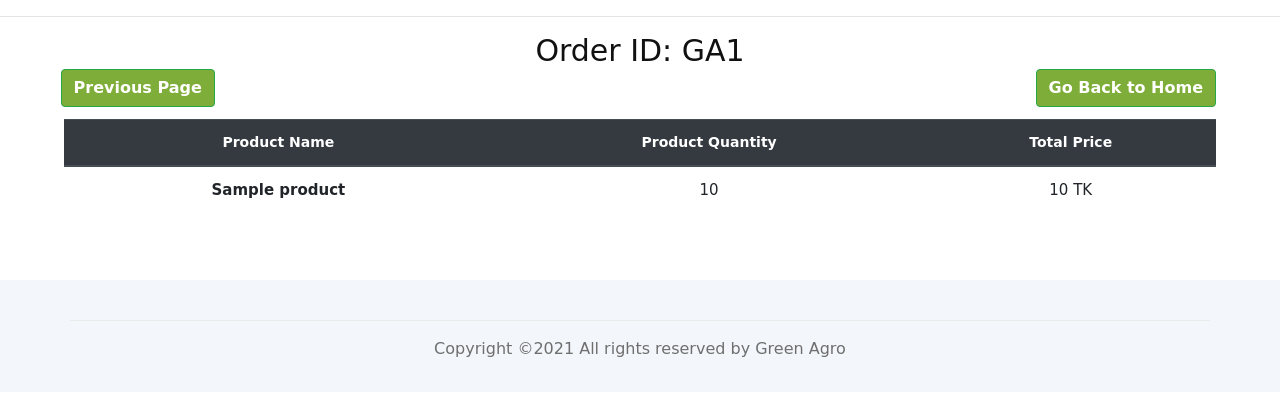
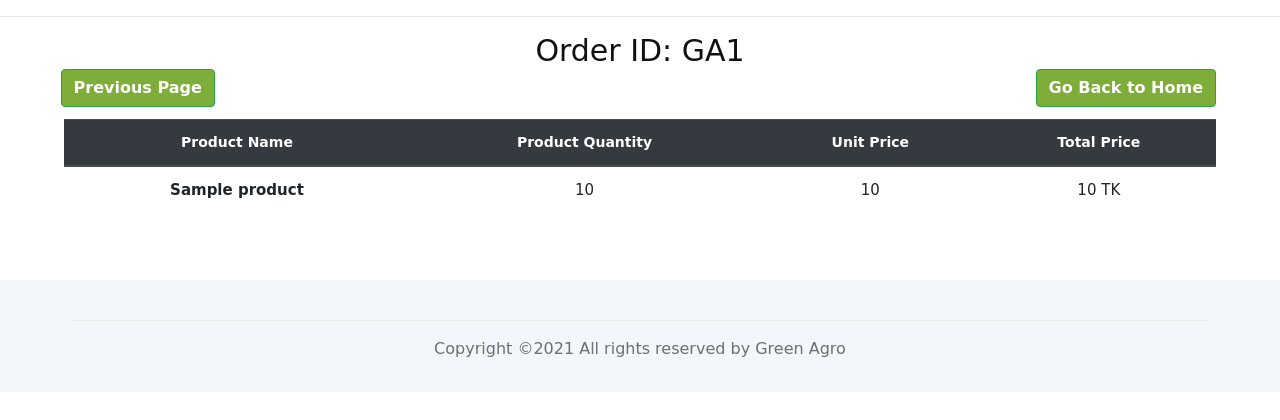
Before and after one commit to mdsoyaib/AgroFarm_Management_System, a Django app: page /order_history/1 in a window 1280 px wide. Shown: the top 420 px of the page. Run offline with Django 3.2, Linux system fonts and the light colour scheme; a user stored in the database is signed in; tables that the repository leaves empty hold one stand-in row (values such as "Sample post"); some libraries are stand-ins or nearby versions; some web fonts are replaced.

Commit message:
to show product unit price in order details  page did some customization

```diff
--- a/core/views.py
+++ b/core/views.py
@@ -248,9 +248,10 @@ class OrderHistory(View):
 
 class OrderDetails(View):
     def get(self, request, pk):
+        product = Product.objects.all()
         orders = Order.objects.get(pk=pk)
         history = OrderDetail.objects.all()
-        return render(request, 'core/order_details.html', {'history': history, 'orders': orders})
+        return render(request, 'core/order_details.html', {'history': history, 'orders': orders, 'product': product})
 
 # ------------ for Order History -----------------
 
--- a/templates/core/order_details.html
+++ b/templates/core/order_details.html
@@ -51,6 +51,7 @@
             <tr style="font-weight: bold;">
                 <th scope="col">Product Name</th>
                 <th scope="col">Product Quantity</th>
+                <th scope="col">Unit Price</th>
                 <th scope="col">Total Price</th>
             </tr>
             </thead>
@@ -61,6 +62,7 @@
             <tr>
                 <th scope="row">{{history.product}}</th>
                 <td>{{history.quantity}}</td>
+                <td>{{history.product.price_per_unit}}</td>
                 <td>{{history.price}} TK</td>
             </tr>
             {% endif %}
```
